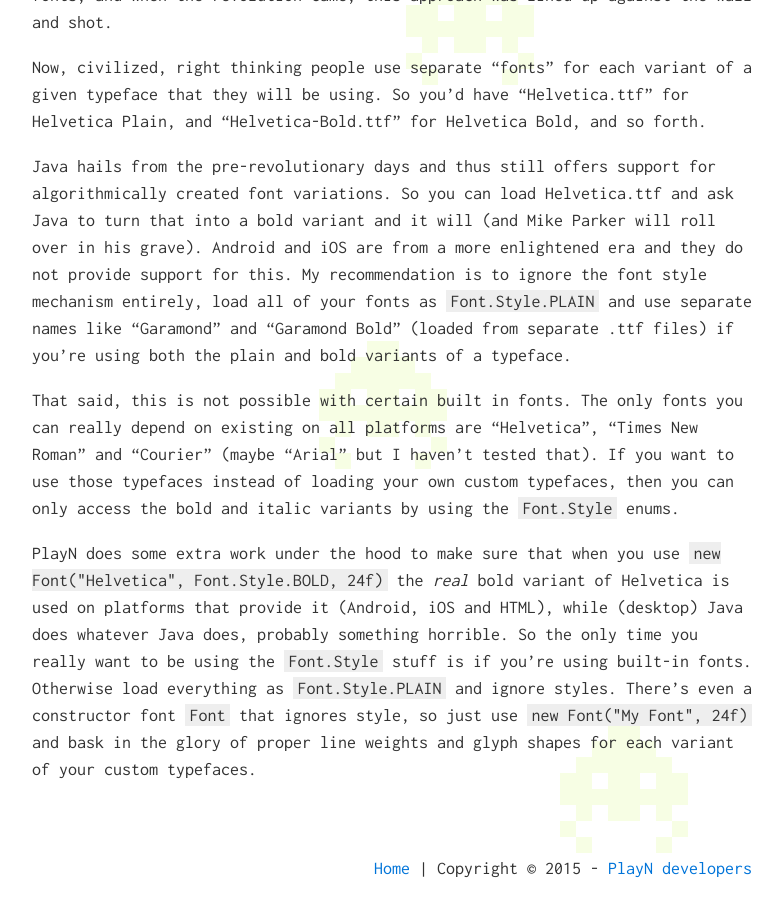
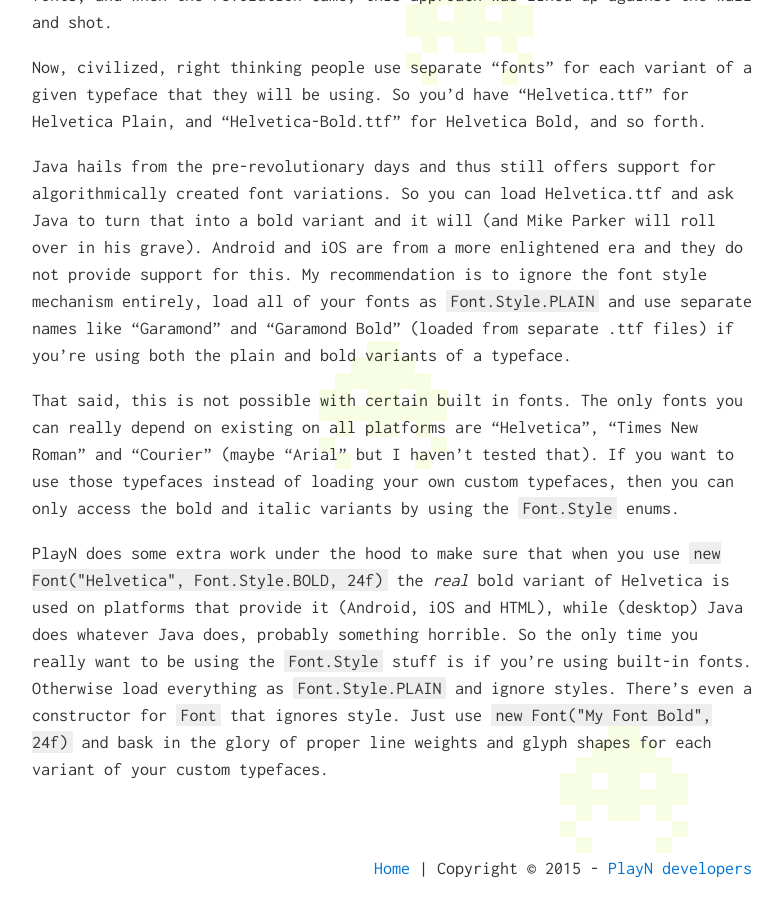
Before and after one commit to playn/playn.github.io, a Jekyll site: the page built from cookbook/graphics.md, in a window 1280 px wide and 900 px high, scrolled down 4681 px. Shown: the whole window, without its empty margins (248-1031 px from the left). Built offline with Jekyll 4.4.1, drawn with Linux system fonts in a browser that asks for light colours; Markdown is read by kramdown in place of the engine named in the settings.

Commit message:
More edits.

```diff
--- a/cookbook/graphics.md
+++ b/cookbook/graphics.md
@@ -228,5 +228,5 @@
 (Android, iOS and HTML), while (desktop) Java does whatever Java does, probably something horrible.
 So the only time you really want to be using the `Font.Style` stuff is if you're using built-in
 fonts. Otherwise load everything as `Font.Style.PLAIN` and ignore styles. There's even a
-constructor font `Font` that ignores style, so just use `new Font("My Font", 24f)` and bask in the
+constructor for `Font` that ignores style. Just use `new Font("My Font Bold", 24f)` and bask in the
 glory of proper line weights and glyph shapes for each variant of your custom typefaces.
```
